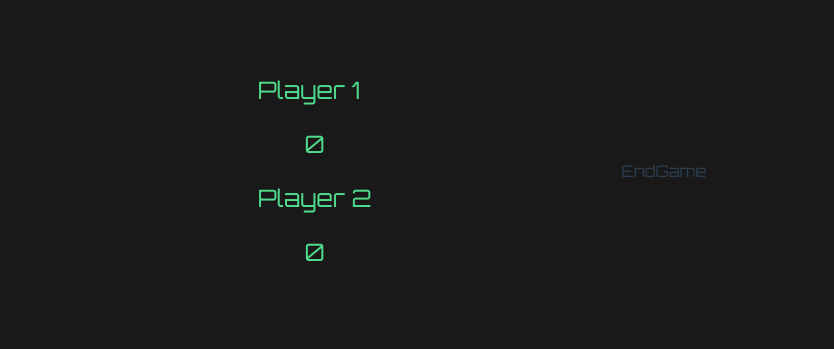
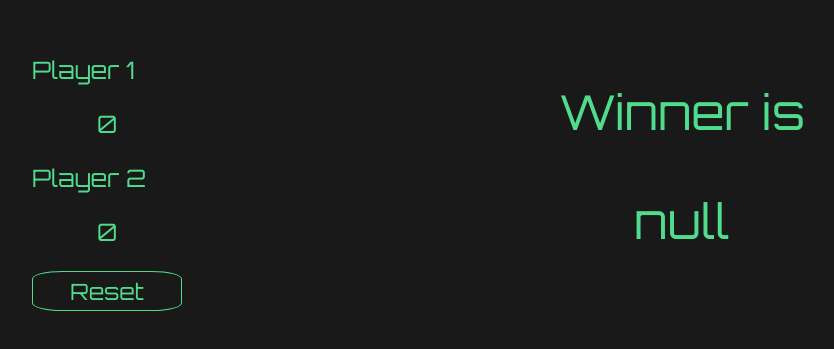
Before and after one commit to Geoffrey28/TicTacToe_Vuejs, a Vue app: page /#/end in a window 1280 px wide. Shown: the part 229-578 px from the top of the page, without its empty margins (158-992 px from the left). Built offline with nearby package versions, Linux system fonts and the light colour scheme.

Commit message:
add Reset game

```diff
--- a/src/components/EndGame.vue
+++ b/src/components/EndGame.vue
@@ -1,11 +1,37 @@
 <template>
-    <div>
-        EndGame
+    <div class="endgame">
+        <p>Winner is</p>
+        <p>{{ this.winner }}</p>
     </div>
 </template>
 
 <script>
 export default {
-    name: 'EndGame'
+    name: 'EndGame',
+    data () {
+        return {
+            winner: 'null'
+        }
+    }
 }
 </script>
+
+<style lang="scss" scoped>
+.endgame {
+    width: 500px;
+    height: 500px;
+    text-align: center;
+    color: rgb(80, 220, 140);
+    font-size: 3em;
+    animation: text_anim 1.5s cubic-bezier(.61,1.17,.82,.95);
+    & p:first-of-type {
+        margin-top: 20vh;
+    }
+}
+
+@keyframes text_anim {
+    0% {
+        font-size: 0;
+    }
+}
+</style>
--- a/src/views/Game.vue
+++ b/src/views/Game.vue
@@ -8,6 +8,9 @@
         <div class="game--player--item">
           <p>Player 2</p>
           <p class="score">{{ this.score.two }}</p>
+        </div>
+        <div class="reset">
+          <router-link to="/game">Reset</router-link>
         </div>
       </div>
       <router-view v-on:win="getScore()"></router-view>
@@ -26,18 +29,20 @@ export default {
       score: {
         one: 0,
         two: 0
-      }
+      },
+      win: false
     }
   },
   methods: {
     getScore () {
-      if (null == 'cross') {
+      if ('cross' == 'cross') {
         this.score.one++
       }
       if (null == 'circle') {
         this.score.two++
       }
       this.$router.push('/end')
+      this.win = true
     }
   }
 }
@@ -64,5 +69,25 @@ export default {
       }
     }
   }
+  .reset {
+    width: 150px;
+    height: 40px;
+    border: 1px solid rgb(80, 220, 140);
+    font-size: 1.4em;
+    border-radius: 20%;
+    display: flex;
+    justify-content: center;
+    align-items: center;
+    &:hover {
+      background: rgb(80, 220, 140);
+      & a {
+        color: #000;
+      }
+    }
+    a {
+    color: rgb(80, 220, 140);
+    text-decoration: none;
+    }
+  }
 }
 </style>
```
